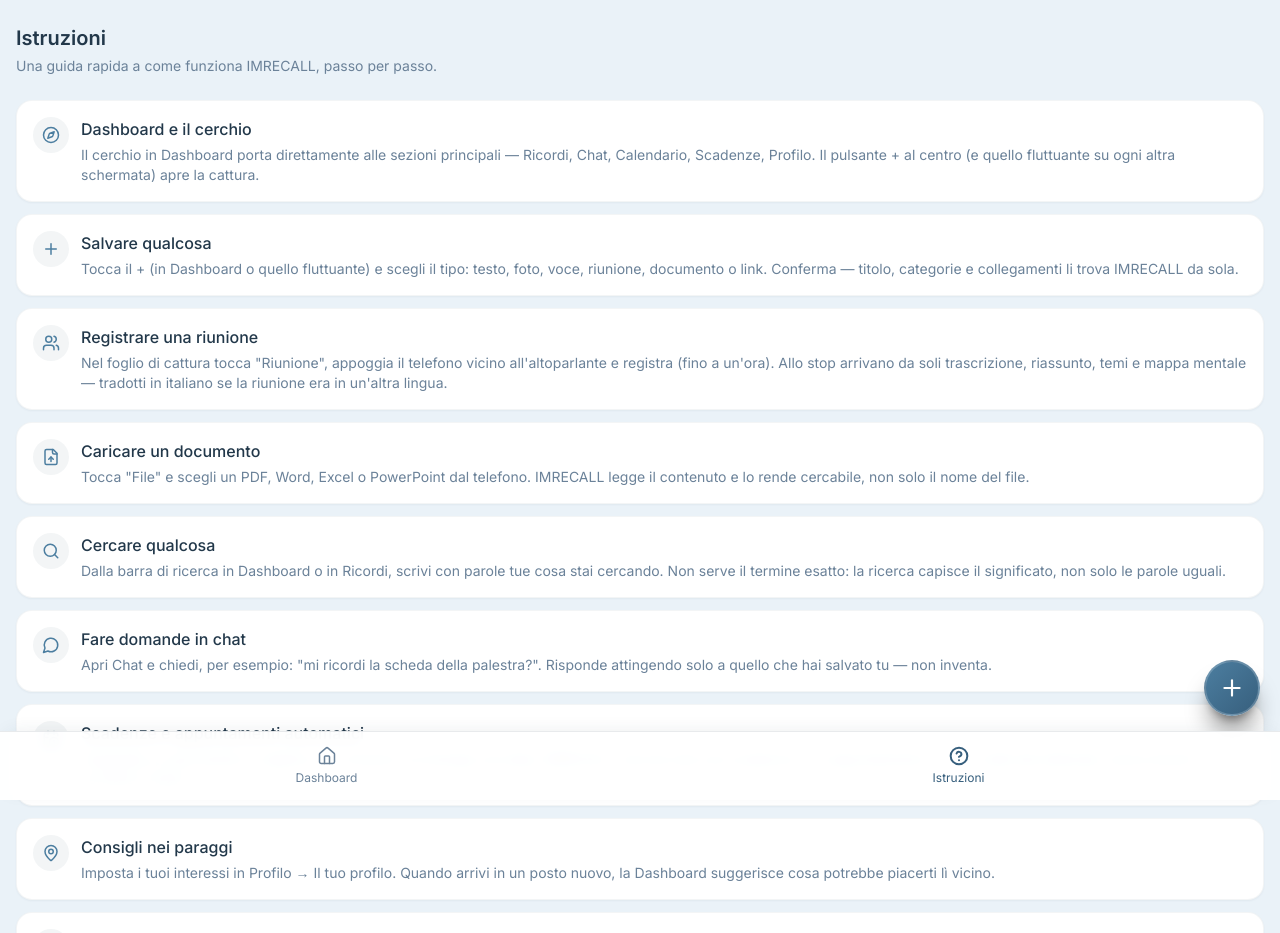
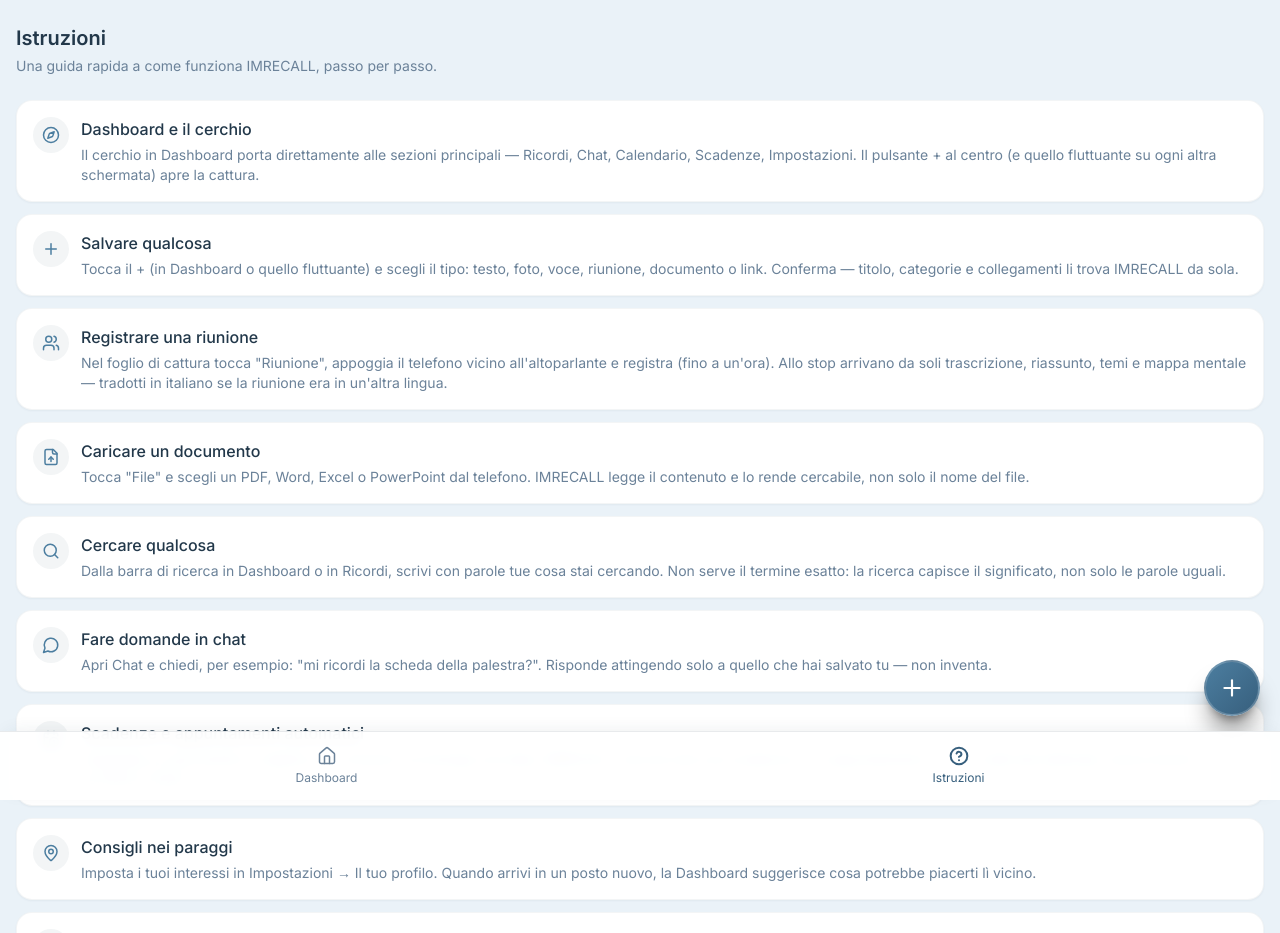
Before and after one commit to Ghostlineapps/imrecall, a Next.js app: page /guide in a window 1280 px wide. Shown: the top 933 px of the page. Built offline with nearby package versions, Linux system fonts and the light colour scheme; no server answers.

Commit message:
Aggiorna guida: "Profilo" -> "Impostazioni"

```diff
--- a/src/app/(app)/guide/page.tsx
+++ b/src/app/(app)/guide/page.tsx
@@ -20,7 +20,7 @@ const SECTIONS = [
 {
 icon: Compass,
 title: "Dashboard e il cerchio",
-    text: "Il cerchio in Dashboard porta direttamente alle sezioni principali — Ricordi, Chat, Calendario, Scadenze, Profilo. Il pulsante + al centro (e quello fluttuante su ogni altra schermata) apre la cattura.",
+text: "Il cerchio in Dashboard porta direttamente alle sezioni principali — Ricordi, Chat, Calendario, Scadenze, Impostazioni. Il pulsante + al centro (e quello fluttuante su ogni altra schermata) apre la cattura.",
 },
 {
 icon: Plus,
@@ -55,7 +55,7 @@ const SECTIONS = [
 {
 icon: MapPin,
 title: "Consigli nei paraggi",
-    text: "Imposta i tuoi interessi in Profilo → Il tuo profilo. Quando arrivi in un posto nuovo, la Dashboard suggerisce cosa potrebbe piacerti lì vicino.",
+text: "Imposta i tuoi interessi in Impostazioni → Il tuo profilo. Quando arrivi in un posto nuovo, la Dashboard suggerisce cosa potrebbe piacerti lì vicino.",
 },
 {
 icon: Sparkles,
```
Lines whose indentation alone changed are shown as unchanged.
